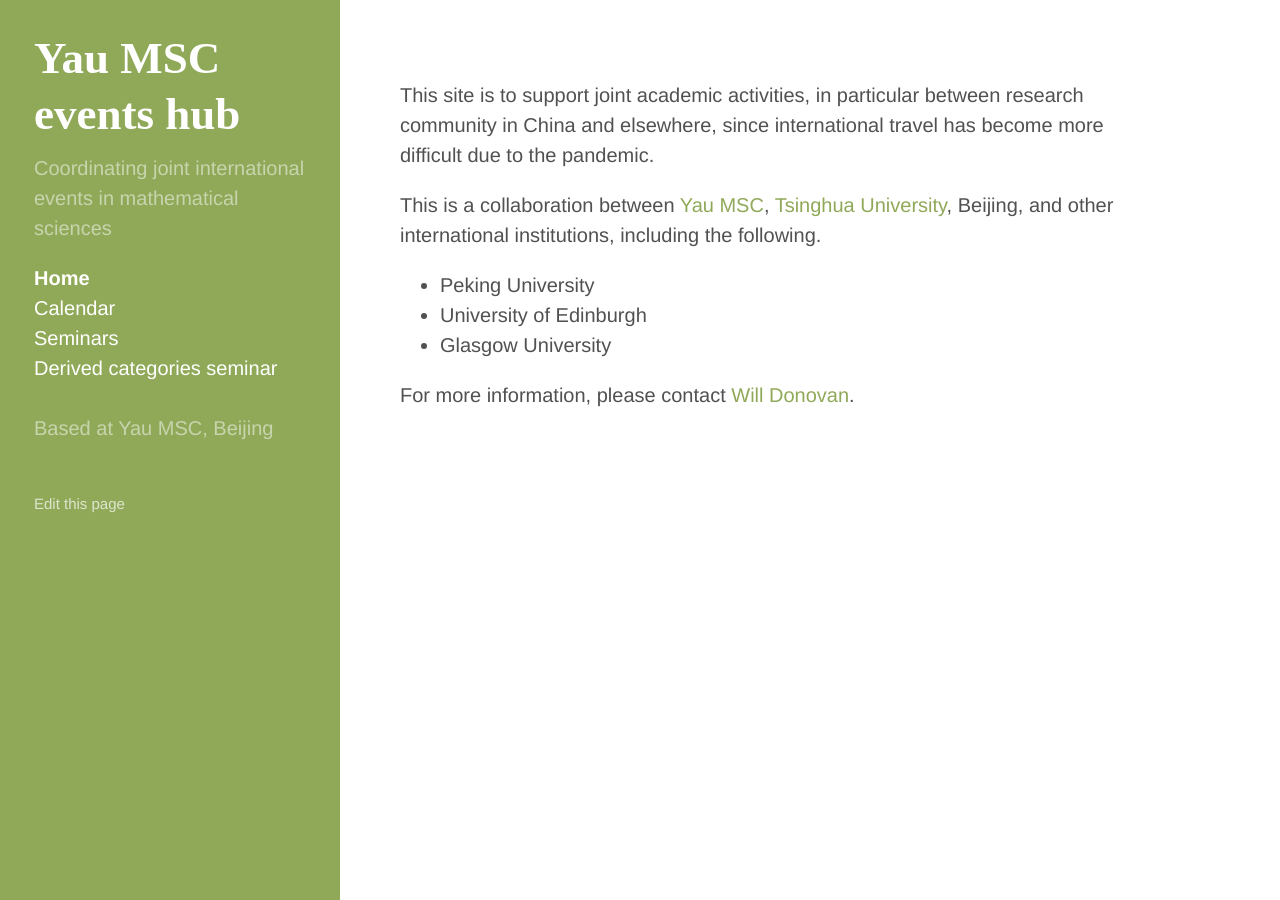
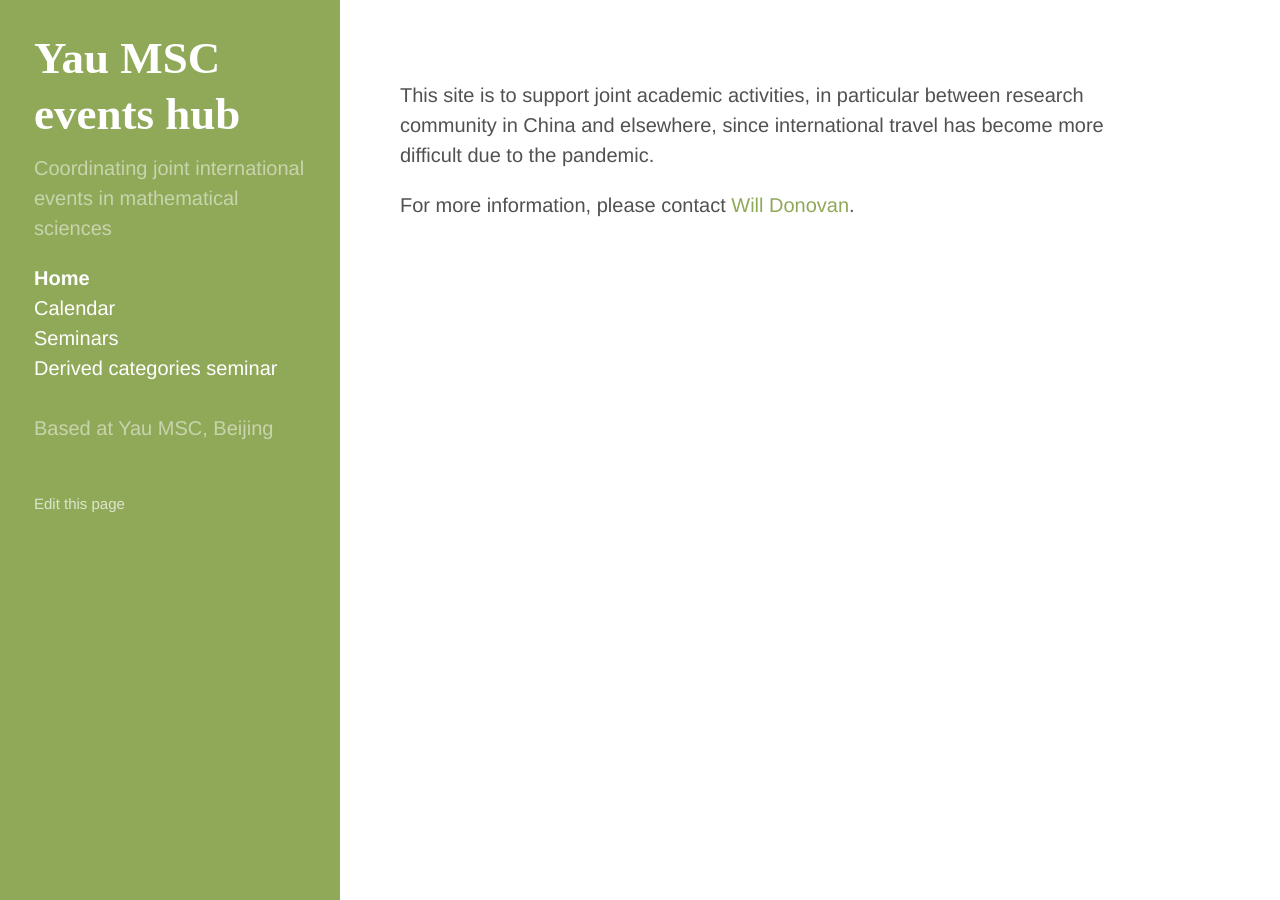
Before and after one commit to yau-msc-events/yau-msc-events.github.io, a Jekyll site: the page built from index.md, in a window 1280 px wide. Built offline with Jekyll 4.4.1, drawn with Linux system fonts in a browser that asks for light colours.

Commit message:
Update index.md

```diff
--- a/index.md
+++ b/index.md
@@ -5,10 +5,4 @@
 
 This site is to support joint academic activities, in particular between research community in China and elsewhere, since international travel has become more difficult due to the pandemic.
 
-This is a collaboration between [Yau MSC](https://ymsc.tsinghua.edu.cn/), [Tsinghua University](http://www.tsinghua.edu.cn/publish/thu2018en/index.html), Beijing, and other international institutions, including the following.
-
-* Peking University
-* University of Edinburgh
-* Glasgow University
-
 For more information, please contact [{{ site.contact }}](mailto:{{ site.contactaddr }}).
```
